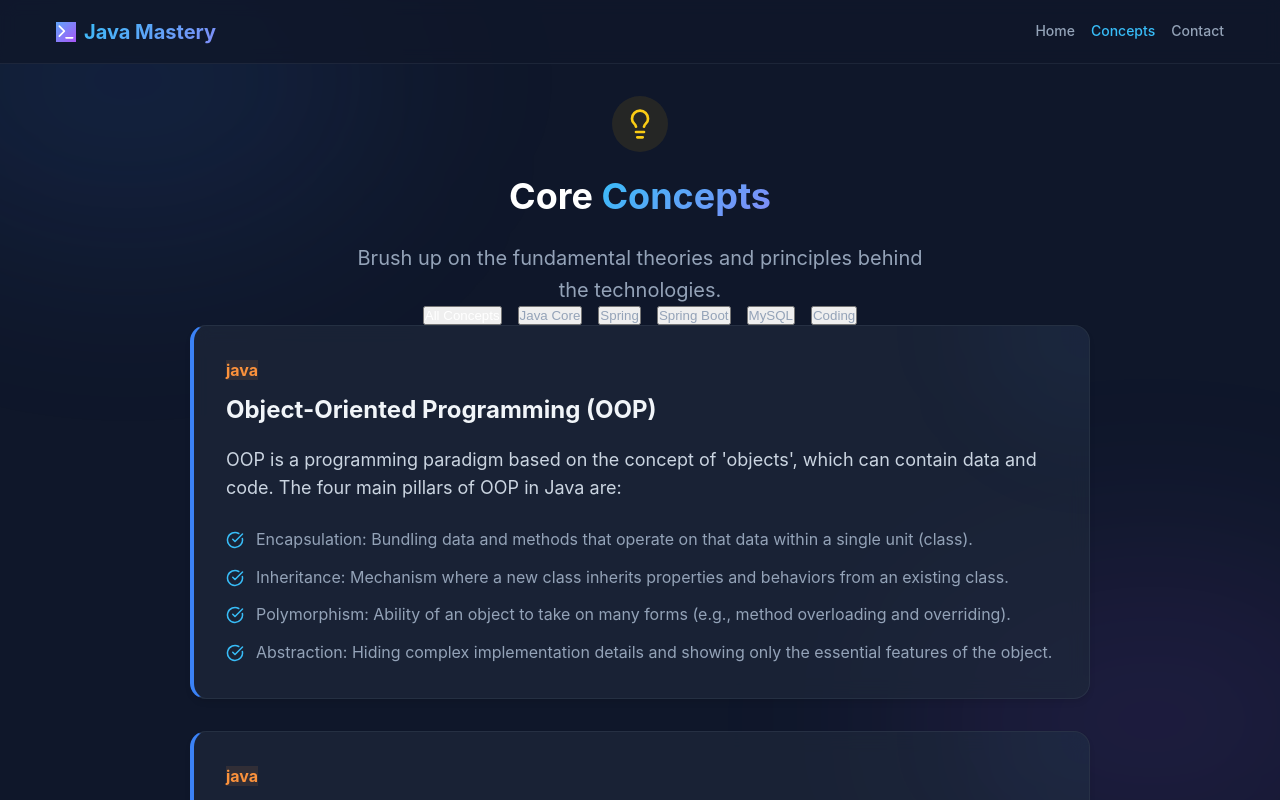
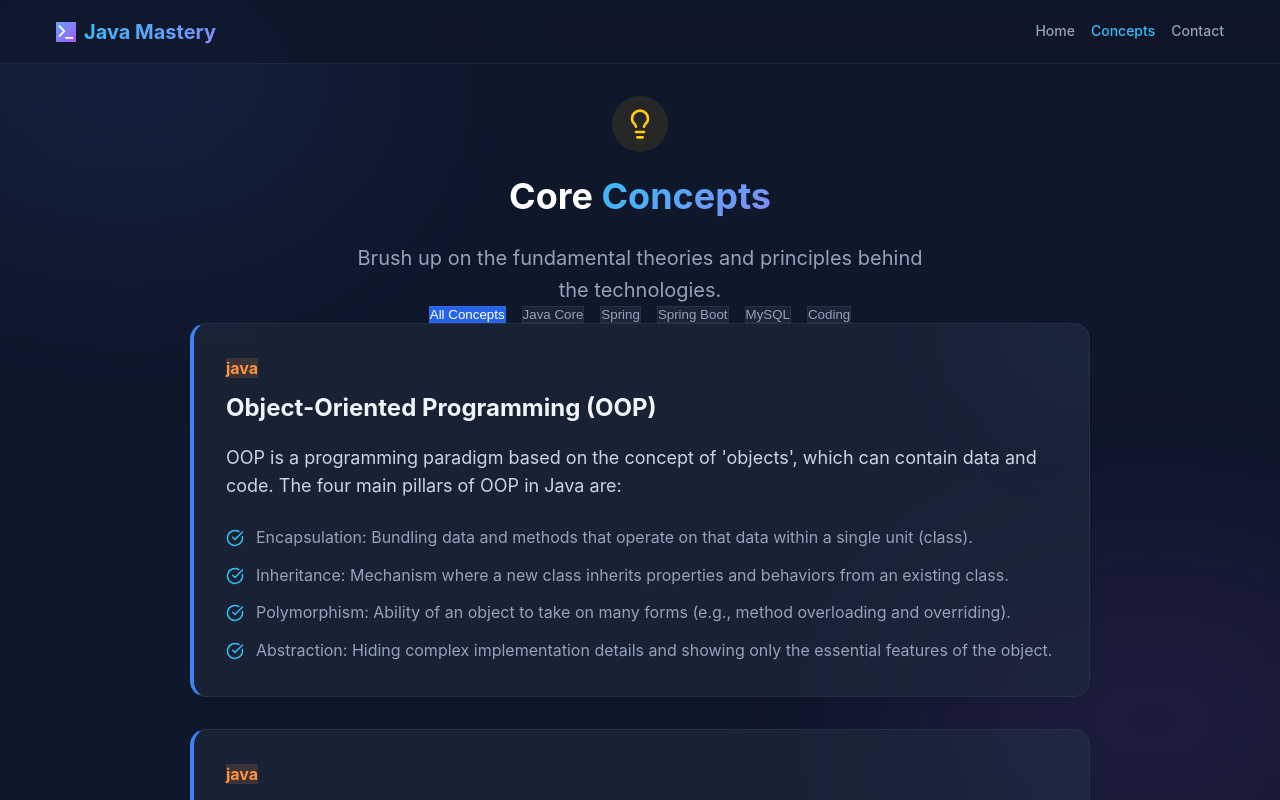
Before and after one commit to Aman2241/EasyLearning, a React (Vite) app: page /concepts in a window 1280 px wide. Shown: the top 800 px of the page. Built offline with nearby package versions, Linux system fonts and the light colour scheme.

Commit message:
refactor: migrate button and category span styling from Tailwind classes to inline CSS.

```diff
--- a/src/pages/ConceptsPage.jsx
+++ b/src/pages/ConceptsPage.jsx
@@ -57,10 +57,13 @@ const ConceptsPage = () => {
                     <button
                         key={cat.id}
                         onClick={() => setSelectedCategory(cat.id)}
-                        className={`px-6 py-2 rounded-full text-sm font-medium transition-all ${selectedCategory === cat.id
-                            ? 'bg-blue-600 text-white shadow-lg shadow-blue-500/30'
-                            : 'bg-gray-800 text-gray-400 hover:bg-gray-700 hover:text-gray-200'
-                            }`}
+                        className={`px-6 py-2 rounded-full text-sm font-medium transition-all`}
+                        style={{
+                            backgroundColor: selectedCategory === cat.id ? '#2563eb' : 'rgba(30, 41, 59, 0.8)',
+                            color: selectedCategory === cat.id ? '#ffffff' : '#94a3b8',
+                            border: '1px solid rgba(148, 163, 184, 0.1)',
+                            cursor: 'pointer'
+                        }}
                     >
                         {cat.label}
                     </button>
@@ -80,12 +83,21 @@ const ConceptsPage = () => {
                         <div style={{ position: 'absolute', top: 0, right: 0, width: '200px', height: '200px', background: 'rgba(59, 130, 246, 0.05)', borderRadius: '50%', filter: 'blur(60px)', transform: 'translate(50%, -50%)' }}></div>
 
                         <div className="mb-2">
-                            <span className={`text-xs font-bold px-2 py-1 rounded uppercase tracking-wider ${concept.category === 'java' ? 'text-orange-400 bg-orange-500/10' :
-                                concept.category === 'spring' ? 'text-green-400 bg-green-500/10' :
-                                    concept.category === 'springboot' ? 'text-yellow-400 bg-yellow-500/10' :
-                                        concept.category === 'mysql' ? 'text-blue-400 bg-blue-500/10' :
-                                            'text-purple-400 bg-purple-500/10'
-                                }`}>
+                            <span
+                                className="text-xs font-bold px-2 py-1 rounded uppercase tracking-wider"
+                                style={{
+                                    color: concept.category === 'java' ? '#fb923c' :
+                                        concept.category === 'spring' ? '#4ade80' :
+                                            concept.category === 'springboot' ? '#facc15' :
+                                                concept.category === 'mysql' ? '#60a5fa' :
+                                                    '#c084fc',
+                                    backgroundColor: concept.category === 'java' ? 'rgba(251, 146, 60, 0.15)' :
+                                        concept.category === 'spring' ? 'rgba(74, 222, 128, 0.15)' :
+                                            concept.category === 'springboot' ? 'rgba(250, 204, 21, 0.15)' :
+                                                concept.category === 'mysql' ? 'rgba(96, 165, 250, 0.15)' :
+                                                    'rgba(192, 132, 252, 0.15)'
+                                }}
+                            >
                                 {concept.category}
                             </span>
                         </div>
```
